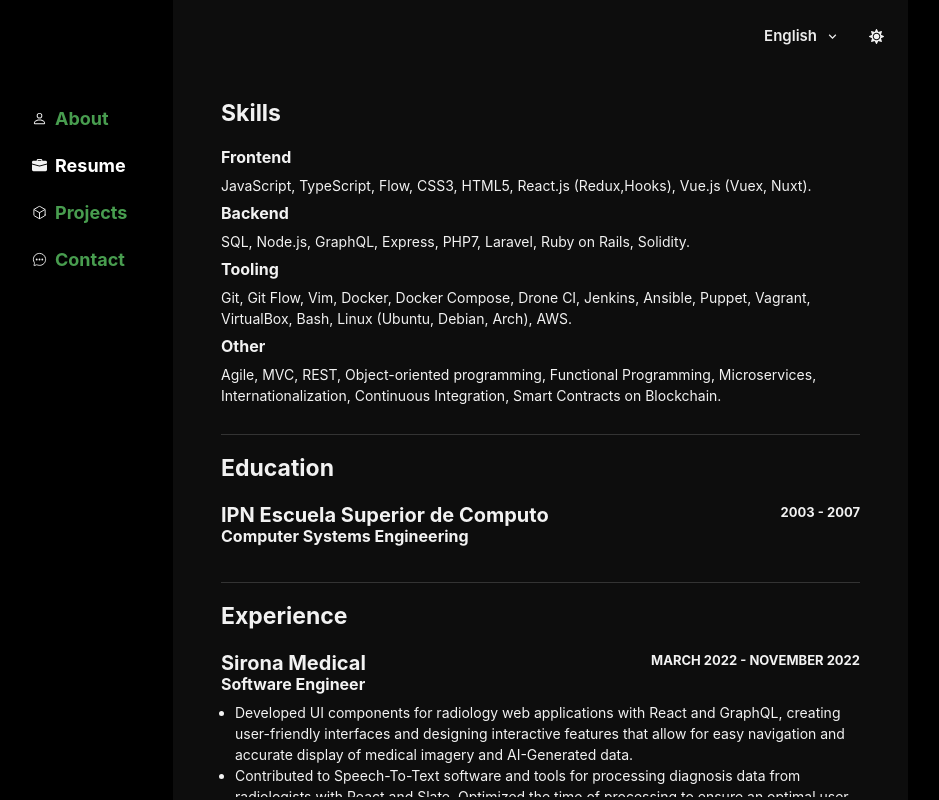
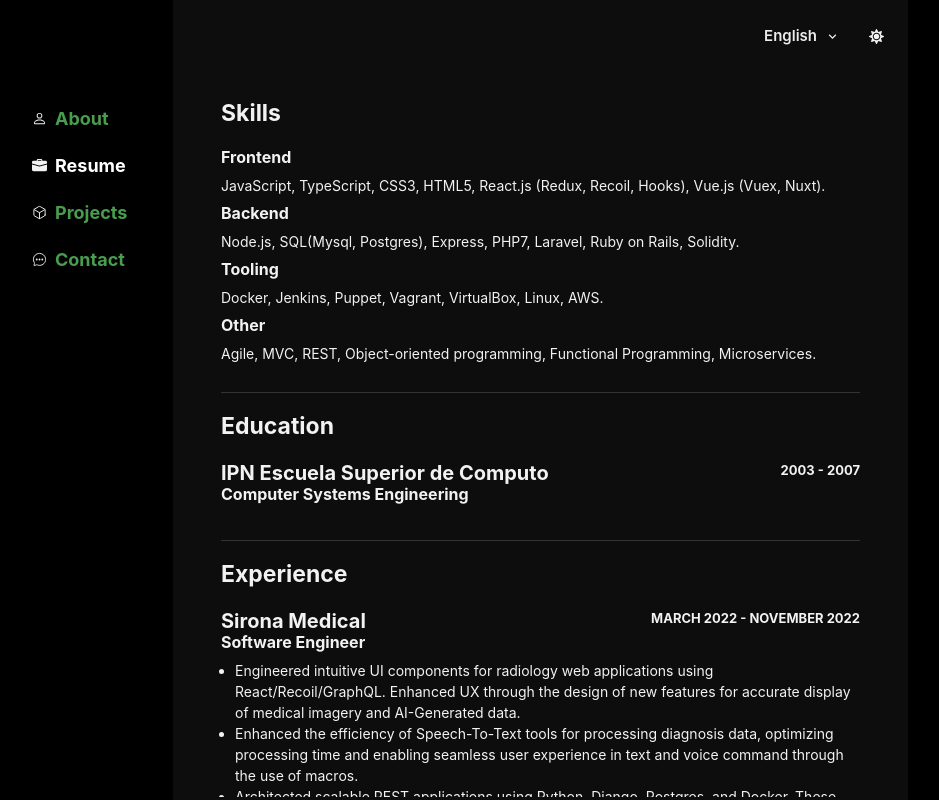
Before and after one commit to ivanm/vaan.dev, a React (Create React App) app: page /resume in a window 1280 px wide. Shown: the whole page, without its empty margins (182-1121 px from the left). Built offline with nearby package versions, Linux system fonts and the light colour scheme.

Commit message:
Text updates

```diff
--- a/src/Resume.tsx
+++ b/src/Resume.tsx
@@ -15,30 +15,27 @@ const Resume = () => {
             Frontend
           </Heading>
           <Text mb={2} fontSize="sm">
-            JavaScript, TypeScript, CSS3, HTML5, JAMstack, React.js (Redux,
+            JavaScript, TypeScript, CSS3, HTML5, React.js (Redux, Recoil
             Hooks), Vue.js (Vuex, Nuxt).
           </Text>
           <Heading as="h3" size="sm" mb={2}>
             Backend
           </Heading>
           <Text mb={2} fontSize="sm">
-            SQL, Node.js, Express, PHP7, Laravel, Ruby on Rails, Solidity.
+            Node.js, SQL(Mysql, Postgres), Express, PHP7, Laravel, Ruby on Rails, Solidity.
           </Text>
           <Heading as="h3" size="sm" mb={2}>
             Tooling
           </Heading>
           <Text mb={2} fontSize="sm">
-            Git, Git Flow, Vim, Docker, Docker Compose, Drone CI, Jenkins,
-            Ansible, Puppet, Vagrant, VirtualBox, Bash, Linux (Ubuntu, Debian,
-            Arch), AWS.
+            Docker, Jenkins, Puppet, Vagrant, VirtualBox, Linux, AWS.
           </Text>
           <Heading as="h3" size="sm" mb={2}>
             Other
           </Heading>
           <Text mb={7} fontSize="sm">
             Agile, MVC, REST, Object-oriented programming, Functional
-            Programming, Microservices, Internationalization, Continuous
-            Integration, Smart Contracts on Blockchain.
+            Programming, Microservices.
           </Text>
         </Trans>
       </Text>
@@ -74,7 +71,7 @@ const Resume = () => {
               Sirona Medical
             </Heading>
             <Heading as="h3" size="sm" mb={2}>
-              Senior Software Engineer
+              Software Engineer
             </Heading>
           </Trans>
         </Flex>
--- a/src/locales/en.ts
+++ b/src/locales/en.ts
@@ -19,7 +19,7 @@ const en: any = {
   resume: {
     skills: {
       header: "Skills",
-      text: "<0>Frontend</0><1>JavaScript, TypeScript, Flow, CSS3, HTML5, React.js (Redux,Hooks), Vue.js (Vuex, Nuxt).</1><2>Backend</2><3>SQL, Node.js, GraphQL, Express, PHP7, Laravel, Ruby on Rails, Solidity.</3><4>Tooling</4><5>Git, Git Flow, Vim, Docker, Docker Compose, Drone CI, Jenkins, Ansible, Puppet, Vagrant, VirtualBox, Bash, Linux (Ubuntu, Debian, Arch), AWS. </5><6>Other</6><7>Agile, MVC, REST, Object-oriented programming, Functional Programming, Microservices, Internationalization, Continuous Integration, Smart Contracts on Blockchain.</7>",
+      text: "<0>Frontend</0><1> JavaScript, TypeScript, CSS3, HTML5, React.js (Redux, Recoil, Hooks), Vue.js (Vuex, Nuxt).</1><2>Backend</2><3>Node.js, SQL(Mysql, Postgres), Express, PHP7, Laravel, Ruby on Rails, Solidity.</3><4>Tooling</4><5>Docker, Jenkins, Puppet, Vagrant, VirtualBox, Linux, AWS.</5><6>Other</6><7>Agile, MVC, REST, Object-oriented programming, Functional Programming, Microservices.</7>",
     },
     education: {
       header: "Education",
@@ -32,19 +32,19 @@ const en: any = {
         dates: "March 2022 - November 2022",
         headers: "<0>Sirona Medical</0><1>Software Engineer</1>",
         items:
-          "<0>Developed UI components for radiology web applications with React and GraphQL, creating user-friendly interfaces and designing interactive features that allow for easy navigation and accurate display of medical imagery and AI-Generated data.</0><1>Contributed to Speech-To-Text software and tools for processing diagnosis data from radiologists with React and Slate. Optimized the time of processing to ensure an optimal user experience of text and voice commands.</1><2>Designed and implemented new endpoints for REST applications using Python, Django, Postgres, and Docker, creating scalable and efficient APIs that could handle large amounts of patient data.</2><3>Contributed to the technical specifications for FDA regulatory documents and collaborated with regulatory affairs teams and product managers to ensure that technical requirements for regulatory compliance were met, and that documentation was accurate and comprehensive.</3>",
+          "<0>Engineered intuitive UI components for radiology web applications using React/Recoil/GraphQL. Enhanced UX through the design of new features for accurate display of medical imagery and AI-Generated data.</0><1>Enhanced the efficiency of Speech-To-Text tools for processing diagnosis data, optimizing processing time and enabling seamless user experience in text and voice command through the use of macros.</1><2>Architected scalable REST applications using Python, Django, Postgres, and Docker. These efficient APIs allowed for large volume patient data handling.</2><3>Assisted with the preparation of technical specifications for FDA regulatory documents, ensuring technical compliance and accuracy of the documentation in collaboration with regulatory affairs teams and product managers</3>",
       },
       pearl: {
         dates: "July 2020 - June 2021",
         headers: "<0>Pearl</0><1>Senior Software Engineer</1>",
         items:
-          "<0>Developed user interfaces for AI markers on dental imagery, building web applications that allow dentists and other medical professionals to quickly identify and analyze X-Rays and the related treatment data, using TypeScript, React, and Vue.</0><1>Developed dashboard components for machine learning products with insights and visualizations allowing users to quickly interpret and understand complex data related to potential sickness on the teeth. Used TypeScript, React, and Vue.</1><2>Developed internal tools to streamline new workflows and created prototypes to test and experiment with new features in collaboration with other teams.</2><3>Designed and implemented APIs for dental products using AWS, Node, and Postgres with scalable and efficient integrations for various features that ensured optimal performance and integrity of patient data.</3>",
+          "<0>Led the development of user interfaces for AI markers on dental imagery, enabling rapid identification and analysis of X-Rays and related treatment data using TypeScript, React, and Vue.</0><1>Constructed dashboard components for machine learning products with insights and visualizations. This facilitated users' understanding and interpretation of complex data related to potential dental ailments.</1><2>Innovated new workflows through the development of internal tools, fostering collaboration across teams to test and experiment with new feature prototypes.</2><3>Orchestrated AWS, Node, and Postgres to design and implement APIs for dental products, ensuring optimal performance and integrity of patient data.</3>",
       },
       gumgum: {
         dates: "April 2013 - April 2020",
         headers: "<0>GumGum</0><1>Senior Software Engineer</1>",
         items:
-          "<0>Developed internal web applications and integrated them with REST APIs using React and Vue.</0><1>Developed React and Vue applications for managing ads on company websites and implemented integrations with internal systems using PHP and Codeigniter.</1><2>Designed and programmed internal REST API endpoints using Laravel and JWT.</2><3>Implemented and configured Vagrant virtual machines and Docker containers to provide a shared environment for all team members and a standardized environment for development and testing.</3>",
+          "<0>Developed and integrated a range of internal web applications with REST APIs using React and Vue, improving overall system efficiency, revamping old legacy applications to modern stacks.</0><1>Built React and Vue applications for managing ads on company websites, implementing integrations with internal systems using PHP and Codeigniter, that served thousands of websites per day.</1><2>Designed and implemented REST API endpoints with JWT, focusing on security and seamless integration.</2><3>Configured Vagrant virtual machines and Docker containers, establishing a standardized, shared environment for development and testing, that drastically improved team collaboration.</3>",
       },
     },
   },
```
Also changed, not shown: 1 other file (tests, documents, lock files or other folders).
